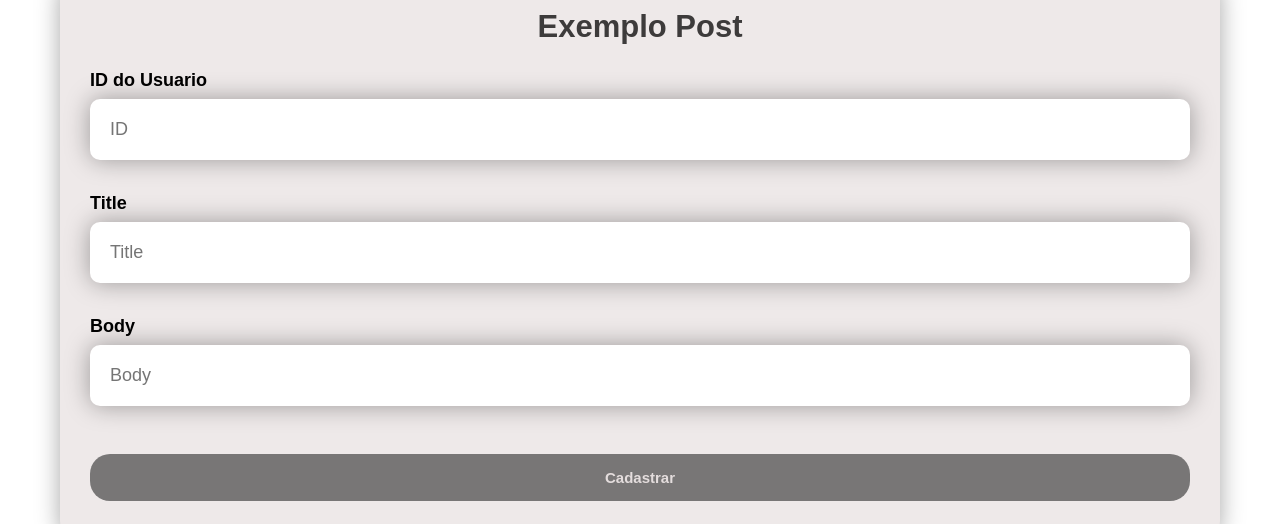
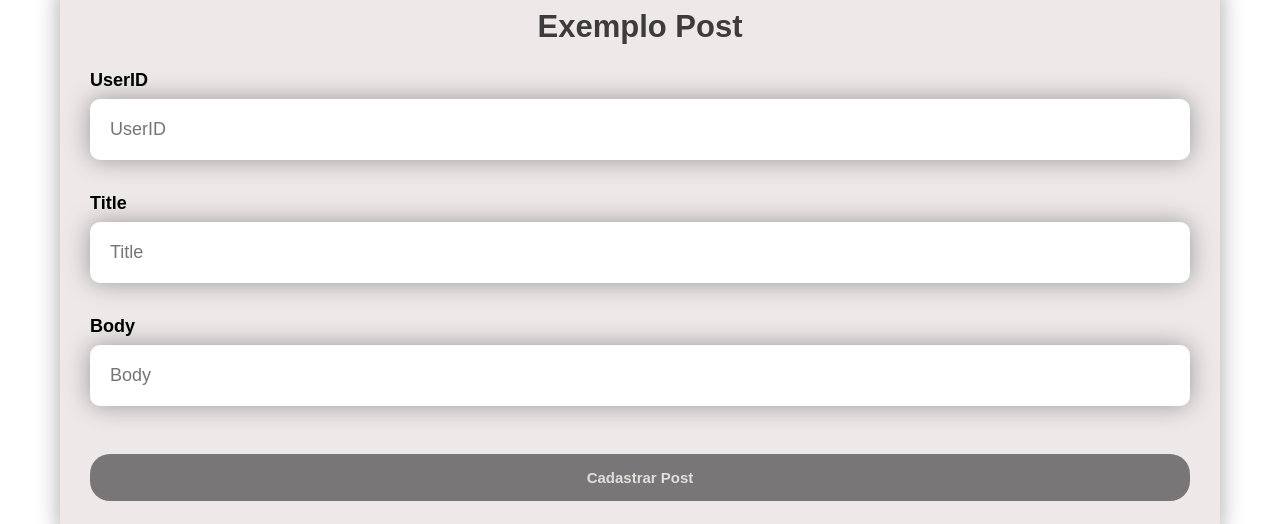
Before and after one commit to eduardoalves10/meu-site-angular, an Angular app: page /exemplo-post in a window 1280 px wide. Shown: the part 424-948 px from the top of the page. Built offline with nearby package versions, Linux system fonts and the light colour scheme; a web font is replaced by a local one.

Commit message:
atualiza-informacoes-do-exemplo-post

```diff
--- a/src/app/feats/exemplo-post/exemplo-post.html
+++ b/src/app/feats/exemplo-post/exemplo-post.html
@@ -6,9 +6,9 @@
 
         <div class="posts">
             <div class="post">
-                <!-- ID de usuário -->
-                <label for="userId">ID do Usuario</label>
-                <input id="userId" type="text" placeholder="ID" [formField]="postForm.userId">
+                <!-- UserID de usuário -->
+                <label for="userId">UserID</label>
+                <input id="userId" type="text" placeholder="UserID" [formField]="postForm.userId">
                 @if (postForm.userId().touched() && postForm.userId().invalid()) {
                     @for (error of postForm.userId().errors(); track error.kind) {
                         <span class="required">{{error.message}}</span>
@@ -39,7 +39,7 @@
             </div>
         </div>
 
-        <button>Cadastrar</button>
+        <button>Cadastrar Post</button>
     </form>
 
 </section>
--- a/src/app/feats/exemplo-post/exemplo-post.ts
+++ b/src/app/feats/exemplo-post/exemplo-post.ts
@@ -28,7 +28,7 @@ export class ExemploPost {
   protected postForm = form(this.postModel, (user) => {
 
     // ID de usuario
-    required(user.userId, { message: 'ID é obrigatório' });
+    required(user.userId, { message: 'UserID é obrigatório' });
 
     // Title
     required(user.title, { message: 'Title é obrigatório' });
```
